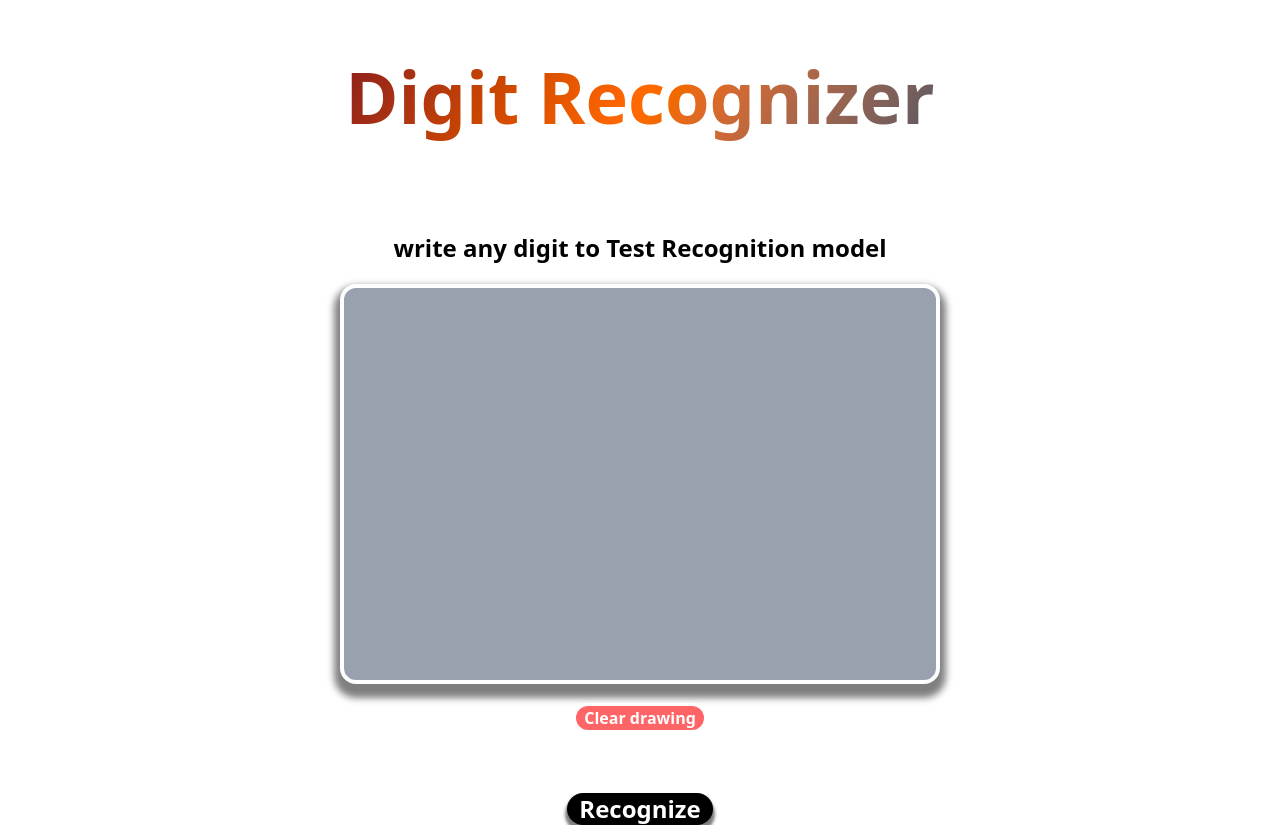
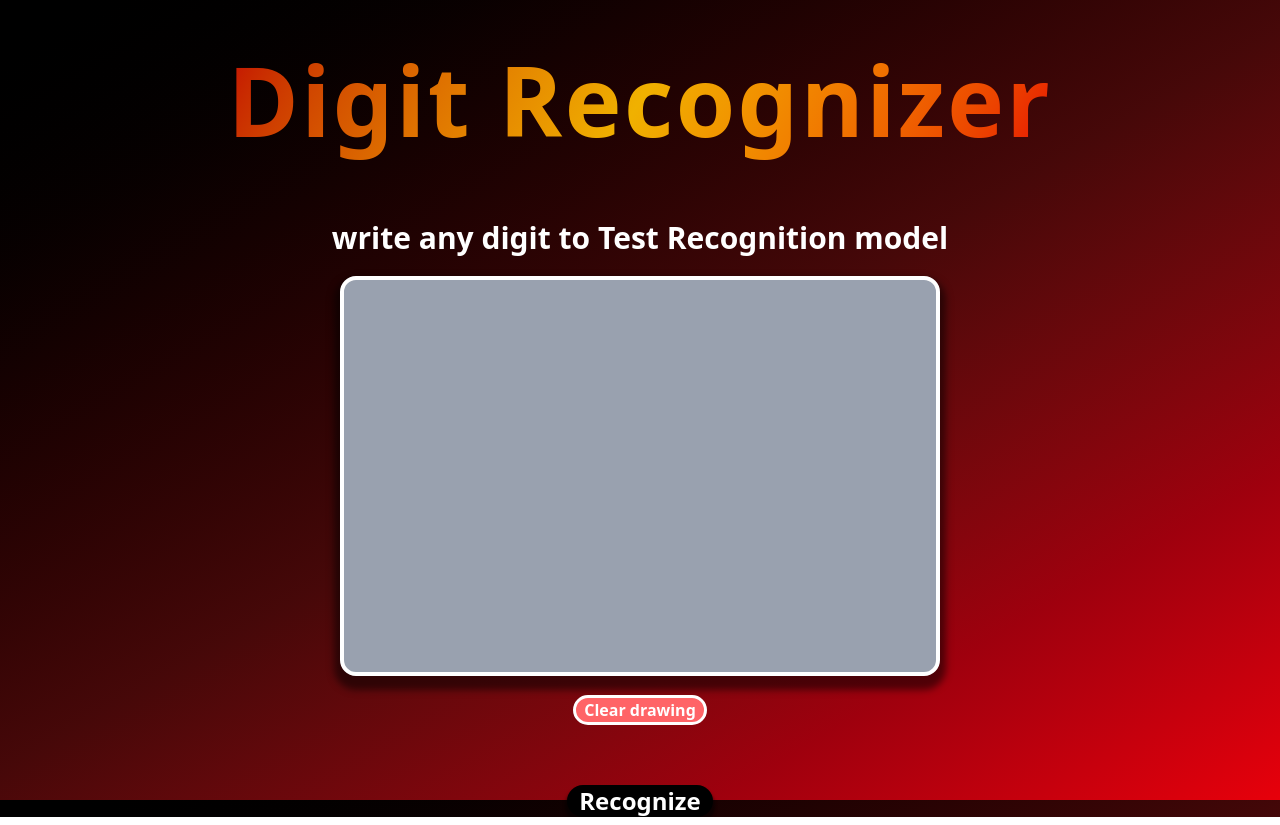
Before and after one commit to me-and-god/MNIST_Digit_Recognizer, a Next.js app in the folder frontend/: page / in a window 1280 px wide. Built offline with nearby package versions, Linux system fonts and the light colour scheme.

Commit message:
final touch

```diff
--- a/frontend/src/app/layout.tsx
+++ b/frontend/src/app/layout.tsx
@@ -23,7 +23,7 @@ export default function RootLayout({ children }: LayoutProps<"/">) {
       lang="en"
       className={`${geistSans.variable} ${geistMono.variable} h-full antialiased`}
     >
-      <body className="min-h-full flex flex-col">
+      <body className="min-h-full flex flex-col bg-linear-150 from-black via-red-950 to-red-600">
         {children}
       </body>
 
--- a/frontend/src/app/page.tsx
+++ b/frontend/src/app/page.tsx
@@ -5,6 +5,19 @@ import DrawingCanvas from "@/components/CanvasDrawing";
 import { useState, type Dispatch, type SetStateAction } from "react";
 
 
+
+const Digits: Record<string, string> = {
+  0 : '0️⃣',
+  1 : '1️⃣',
+  2 : '2️⃣',
+  3 : '3️⃣',
+  4 : '4️⃣',
+  5 : '5️⃣',
+  6 : '6️⃣',
+  7 : '7️⃣',
+  8 : '8️⃣',
+  9 : '9️⃣'
+}
 
 export default function Home() {
   const [ result, setResult ] = useState<{ Digit: number | string } | null>(null);
@@ -27,12 +40,12 @@ export default function Home() {
 <>
     <div>
       <div className="flex justify-center p-10">
-        <p className="p-5 text-7xl font-black underline bg-linear-120 from-red-900 via-orange-500 to-gray-600 text-transparent bg-clip-text">Digit Recognizer</p>
+        <p className="p-3 text-8xl tracking-wide font-black underline bg-linear-120 from-red-700 via-yellow-500 to-red-600 text-transparent bg-clip-text">Digit Recognizer</p>
       </div>
 
-      <div className="flex justify-center items-center p-10">
+      <div className="flex justify-center items-center p-5">
           <div className="flex flex-col justify-center items-center gap-5">
-            <p className="text-2xl font-semibold">write any digit to Test Recognition model</p>
+            <p className="text-3xl font-semibold text-white">write any digit to Test Recognition model</p>
             <div  className="border-4 border-white shadow-[0_8px_7px_6px_rgba(0,0,0,0.5)] rounded-2xl w-150 h-100 bg-gray-400 mb-5">
               <DrawingCanvas setResult={handleResult}/>
             </div>
@@ -46,7 +59,7 @@ export default function Home() {
 
         <div className="flex flex-col justify-center items-center gap-3 mt-30">
 
-          <p className=" flex  gap-2 font-bold text-2xl">The digit You wrote was : <span className="text-red-600">{result["Digit"]}</span> </p>
+          <p className=" flex text-white  gap-2 font-bold text-4xl">The digit You wrote was : <span className="text-red-600">{Digits[result.Digit]}</span> </p>
           {/* <div className="flex gap-5">
             <p className="font-semibold">Is this corect ?</p>
             <button className="bg-green-600 font-bold text-white px-3 rounded-2xl active:scale-105 cursor-pointer">Yes</button>
```
